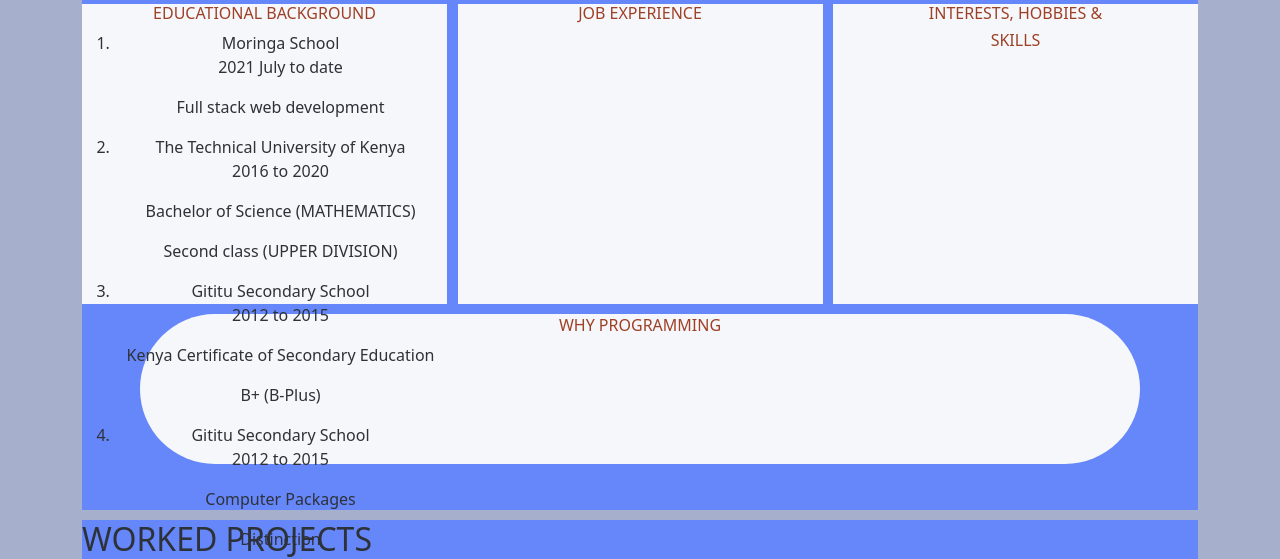
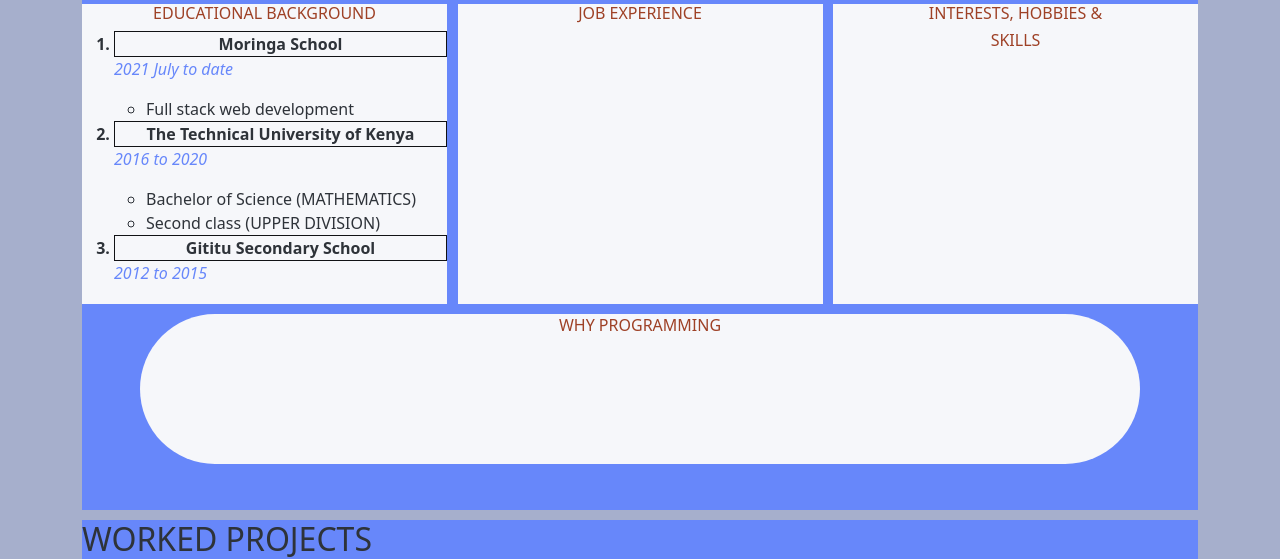
Before and after one commit to Kevson102/Portfolio-Landing-Page, a plain HTML site: page index.html in a window 1280 px wide. Shown: the part 242-801 px from the top of the page. Drawn offline with Linux system fonts and the light colour scheme.

Commit message:
ADDS THE FORMATINGS OF THE EDUCATIONAL BACKGROUND SECTION IN THE INDEX.CSS FILE

```diff
--- a/CSS/index.css
+++ b/CSS/index.css
@@ -35,6 +35,7 @@ body{
   background-color: #ffffff;
   width: 365px;
   height: 300px;
+  overflow-y: scroll;
 }
 #job{
   background-color: #ffffff;
@@ -66,3 +67,16 @@ h4 {
 th{
   text-align: center;
 }
+ol>li {
+  font-weight: bold;
+  border: 1px solid black;
+}
+.date {
+  font-style: italic;
+  color: #6083FF;
+  text-align: left;
+}
+ul>li{
+  margin: 0;
+  text-align: left;
+}
--- a/index.html
+++ b/index.html
@@ -23,28 +23,35 @@
               <li>Moringa School</li>
               <p class="date">2021 July to date</p>
               <span class="qualifications">
-                <p>Full stack web development</p>
+                <ul>
+                  <li>Full stack web development</li>
+                </ul>
               </span>
               <li>The Technical University of Kenya</li>
               <p class="date">2016 to 2020</p>
               <span class="qualifications">
-                <p>Bachelor of Science (MATHEMATICS)</p>
-                <P>Second class (UPPER DIVISION)</P>
+                <ul>
+                  <li>Bachelor of Science (MATHEMATICS)</li>
+                  <li>Second class (UPPER DIVISION)</li>
+                </ul>
               </span>
               <li>Gititu Secondary School</li>
               <p class="date">2012 to 2015</p>
               <span class="qualifications">
-                <p>Kenya Certificate of Secondary Education</p>
-                <P>B+ (B-Plus)</P>
+                <ul>
+                  <li>Kenya Certificate of Secondary Education</li>
+                  <li>B+ (B-Plus)</li>
+                </ul>
               </span>
               <li>Gititu Secondary School</li>
               <p class="date">2012 to 2015</p>
               <span class="qualifications">
-                <p>Computer Packages</p>
-                <P>Distinction</P>
+                <ul>
+                  <li>Computer Packages</li>
+                  <li>Distinction</li>
+                </ul>
               </span>
             </ol>
-
           </div>
           <div id="job">
             <h4>JOB EXPERIENCE</h4>
```
